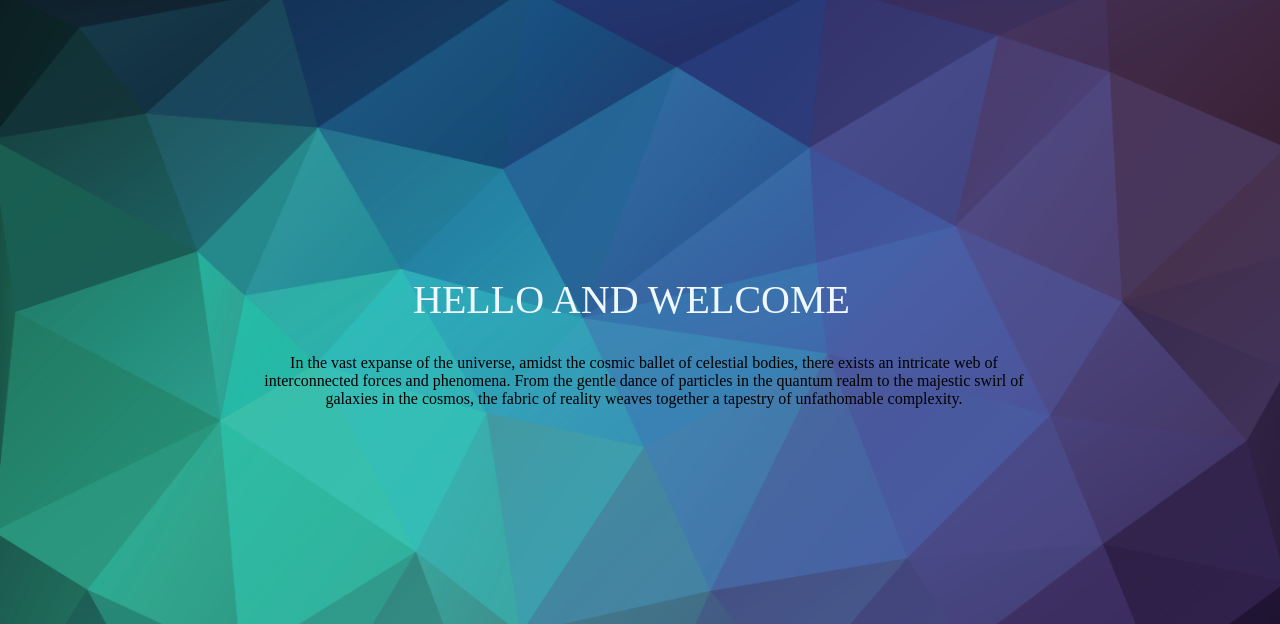
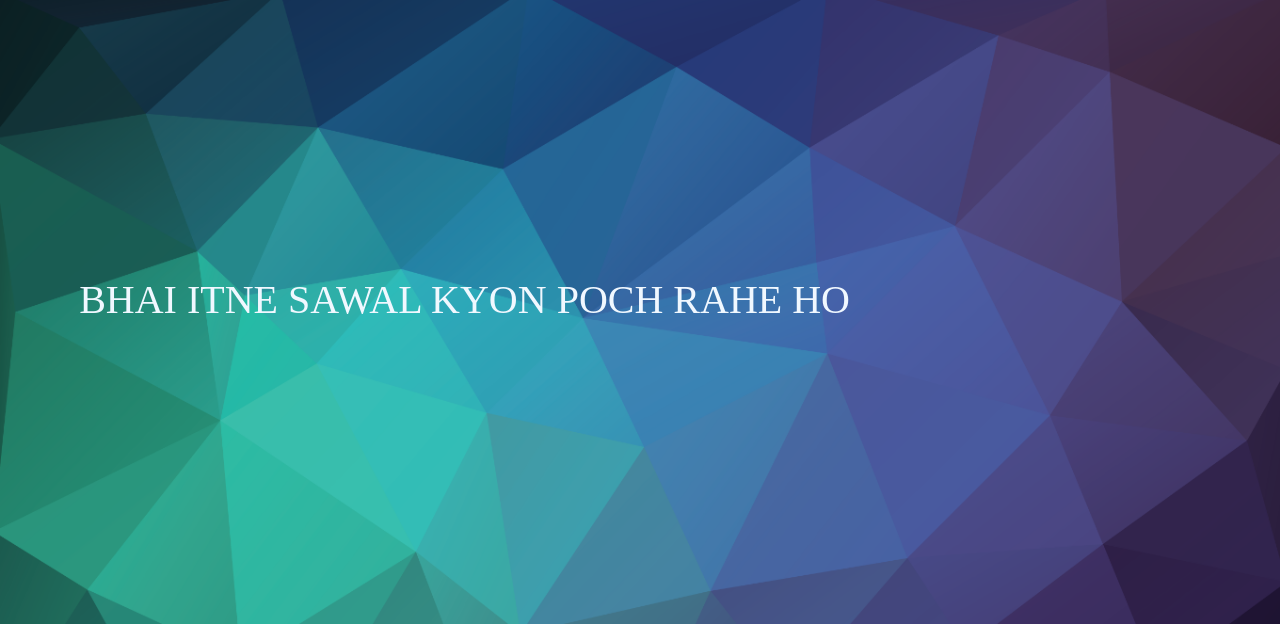
Before and after one commit to petatirrumator/petatirrumator.github.io, a plain HTML site: page index.html in a window 1280 px wide. Shown: the top 624 px of the page. Drawn offline with Linux system fonts and the light colour scheme.

Commit message:
Update index.html

```diff
--- a/index.html
+++ b/index.html
@@ -65,8 +65,8 @@ font-weight: 400;
        <img id="logo" src="images/logo.png">
 
 
-        <h1 style="position: absolute; right: 430px ; bottom: 450px; font-size: 250%; color: aliceblue;font-weight: 10;">HELLO AND WELCOME </h1>
-        <p style="text-align: center; position: absolute; padding: 20%;bottom: 15%;">In the vast expanse of the universe, amidst the cosmic ballet of celestial bodies, there exists an intricate web of interconnected forces and phenomena. From the gentle dance of particles in the quantum realm to the majestic swirl of galaxies in the cosmos, the fabric of reality weaves together a tapestry of unfathomable complexity.</p>
+        <h1 style="position: absolute; right: 430px ; bottom: 450px; font-size: 250%; color: aliceblue;font-weight: 10;">BHAI ITNE SAWAL KYON POCH RAHE HO </h1>
+
 
 
 </body>
```
